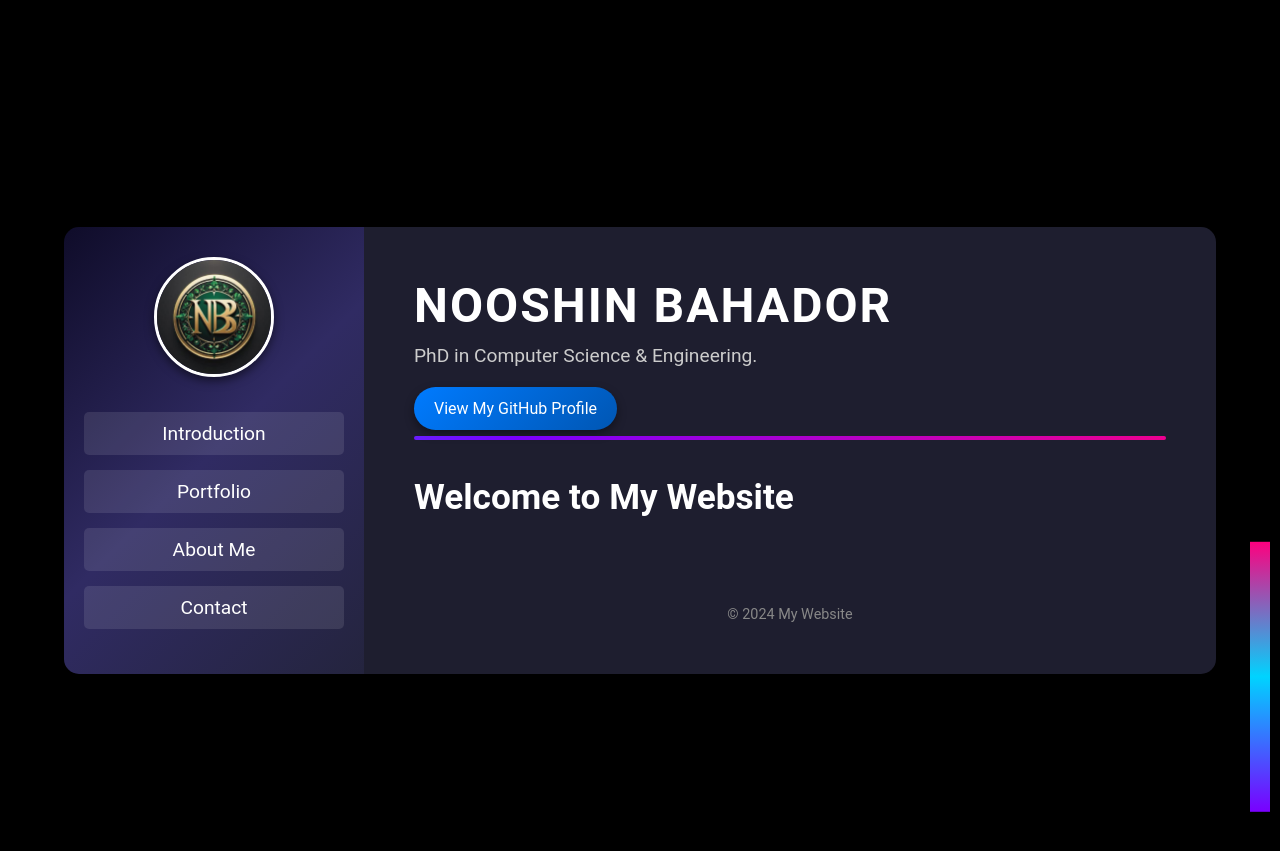
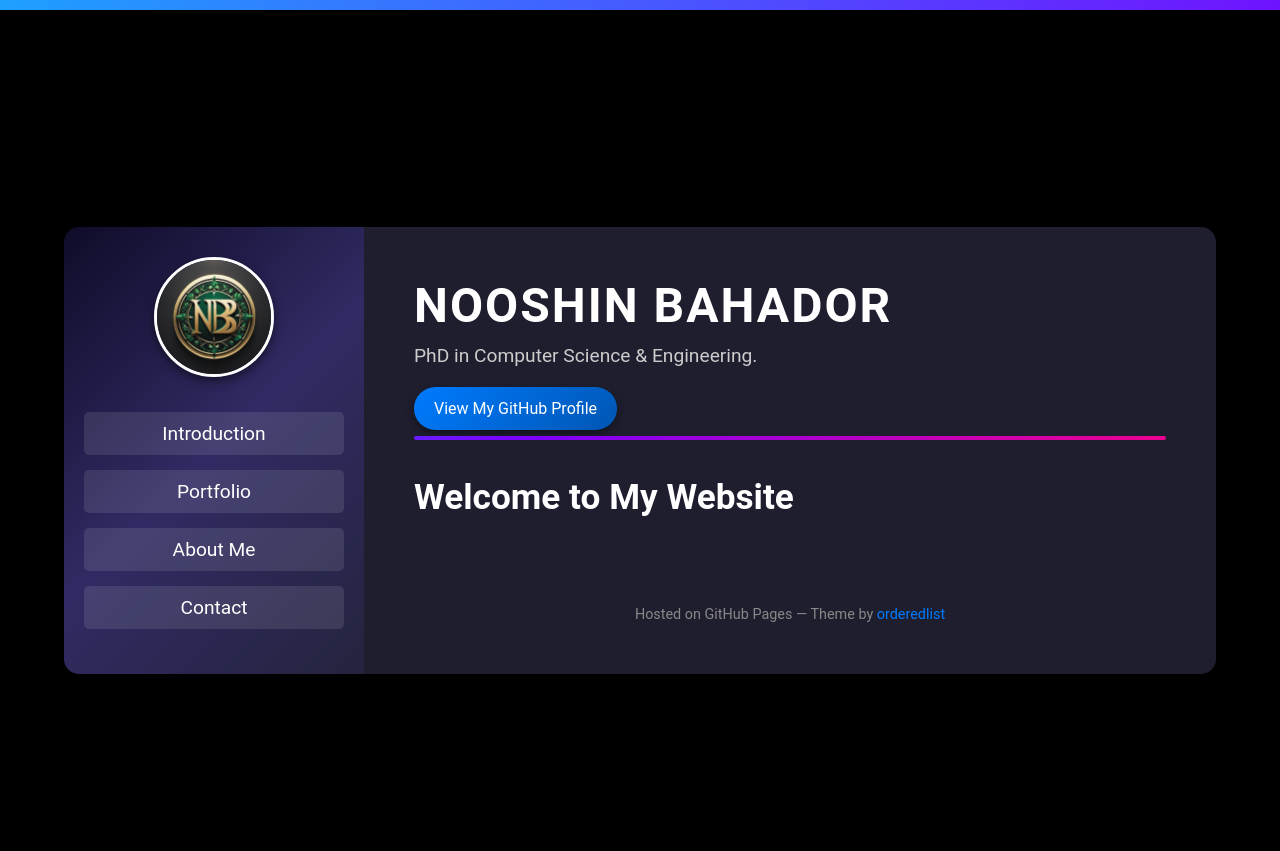
Before and after one commit to nbahador/nbahador.github.io, a Jekyll site: the page built from index.md, in a window 1280 px wide. Shown: the top 851 px of the page. Built offline with Jekyll 4.4.1, drawn with Linux system fonts in a browser that asks for light colours.

Commit message:
Update default.html

```diff
--- a/_layouts/default.html
+++ b/_layouts/default.html
@@ -175,34 +175,29 @@
       color: #0056b3;
     }
 
-    /* Falling Gradient Container */
-    .falling-gradients {
+    /* Horizontal Gradient at the top */
+    .gradient-bar {
       position: absolute;
       top: 0;
-      right: 10px;
-      width: 20px;
-      height: 100%;
-      display: flex;
-      flex-direction: column;
-      justify-content: center;
-      pointer-events: none;
+      left: 0;
+      width: 100%;
+      height: 10px; /* height of the gradient bar */
+      background: linear-gradient(90deg, #ff007f, #00d4ff, #7a00ff);
+      background-size: 300%;
+      animation: gradientMove 3s linear infinite;
+      z-index: 10;
     }
 
-    /* Single Gradient Bar */
-    .gradient {
-      width: 100%;
-      height: 30%;
-      background: linear-gradient(180deg, #ff007f, #00d4ff, #7a00ff);
-      animation: gradientFall 5s linear infinite;
-    }
-
-    /* Falling Gradient Animation */
-    @keyframes gradientFall {
+    /* Horizontal Gradient Animation */
+    @keyframes gradientMove {
       0% {
-        transform: translateY(-100%);
+        background-position: 0% 50%;
+      }
+      50% {
+        background-position: 100% 50%;
       }
       100% {
-        transform: translateY(100%);
+        background-position: 0% 50%;
       }
     }
 
@@ -210,6 +205,9 @@
   {% include head-custom.html %}
 </head>
 <body>
+  <!-- Horizontal gradient bar -->
+  <div class="gradient-bar"></div>
+
   <div class="wrapper">
     <div class="sidebar">
       <img src="{{ site.logo | relative_url }}" alt="Logo">
@@ -234,14 +232,9 @@
         <p>{{ content }}</p>
       </section>
       <footer>
-        <p>&copy; {{ site.time | date: "%Y" }} My Website</p>
+        <p>Hosted on GitHub Pages &mdash; Theme by <a href="https://github.com/orderedlist">orderedlist</a></p>
       </footer>
     </div>
-  </div>
-
-  <!-- Falling gradient section -->
-  <div class="falling-gradients">
-    <div class="gradient"></div>
   </div>
 
   <script src="{{ '/assets/js/scale.fix.js' | relative_url }}"></script>
```
